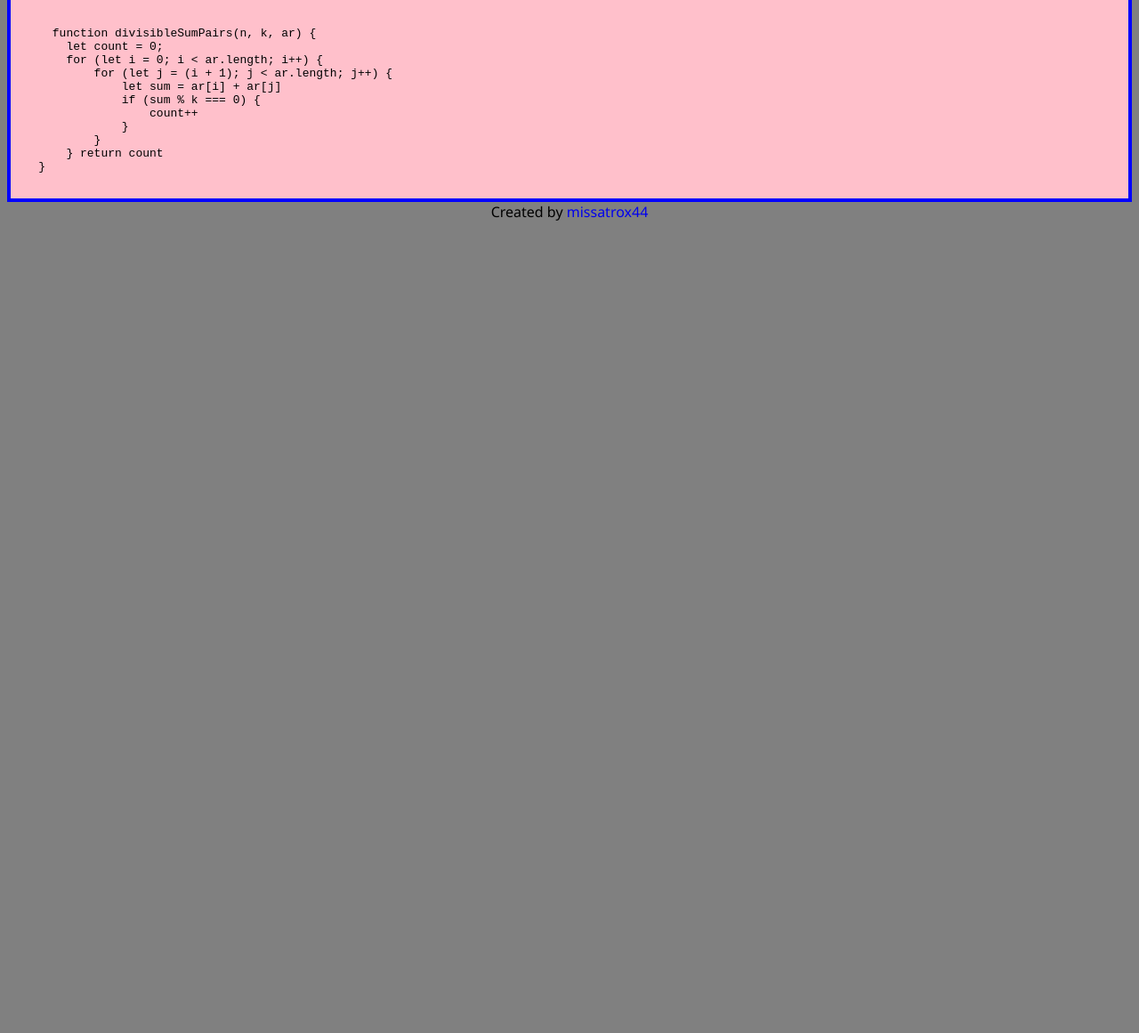
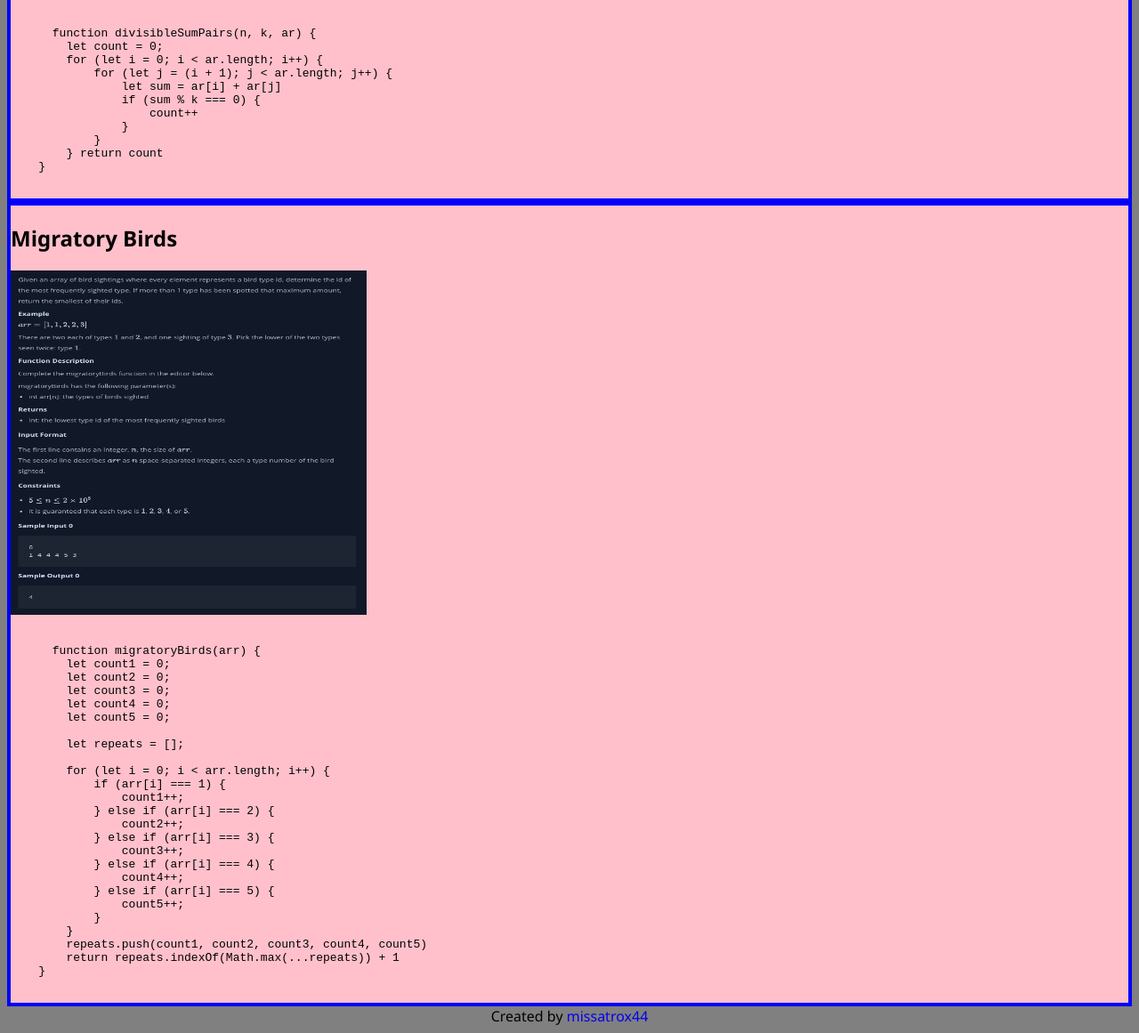
Before and after one commit to missatrox44/algo-practice-problems, a plain HTML site: page index.html in a window 1280 px wide. Shown: the part 7601-8762 px from the top of the page at 89% size. Before the commit the page ends 7858 px from the top, so only its background shows below. Drawn offline with Linux system fonts and the light colour scheme.

Commit message:
migratory birds problem

```diff
--- a/index.html
+++ b/index.html
@@ -276,6 +276,40 @@
     </code></pre>
   </div>
 
+  <div class="problem-box">
+    <h2>Migratory Birds</h2>
+    <img width="400px" height="387px" src="./images/migratory-birds.png" alt="divisible sum pairs">
+    <br>
+    <pre><code>
+      function migratoryBirds(arr) {
+        let count1 = 0;
+        let count2 = 0;
+        let count3 = 0;
+        let count4 = 0;
+        let count5 = 0;
+
+        let repeats = [];
+
+        for (let i = 0; i < arr.length; i++) {
+            if (arr[i] === 1) {
+                count1++;
+            } else if (arr[i] === 2) {
+                count2++;
+            } else if (arr[i] === 3) {
+                count3++;
+            } else if (arr[i] === 4) {
+                count4++;
+            } else if (arr[i] === 5) {
+                count5++;
+            }
+        }
+        repeats.push(count1, count2, count3, count4, count5)
+        return repeats.indexOf(Math.max(...repeats)) + 1
+    }
+    </code></pre>
+  </div>
+
+
   <footer>
     Created by <a class="custom-link" href="https://github.com/missatrox44">missatrox44</a>
   </footer>
```
Also changed, not shown: images/migratory-birds.png (added).
